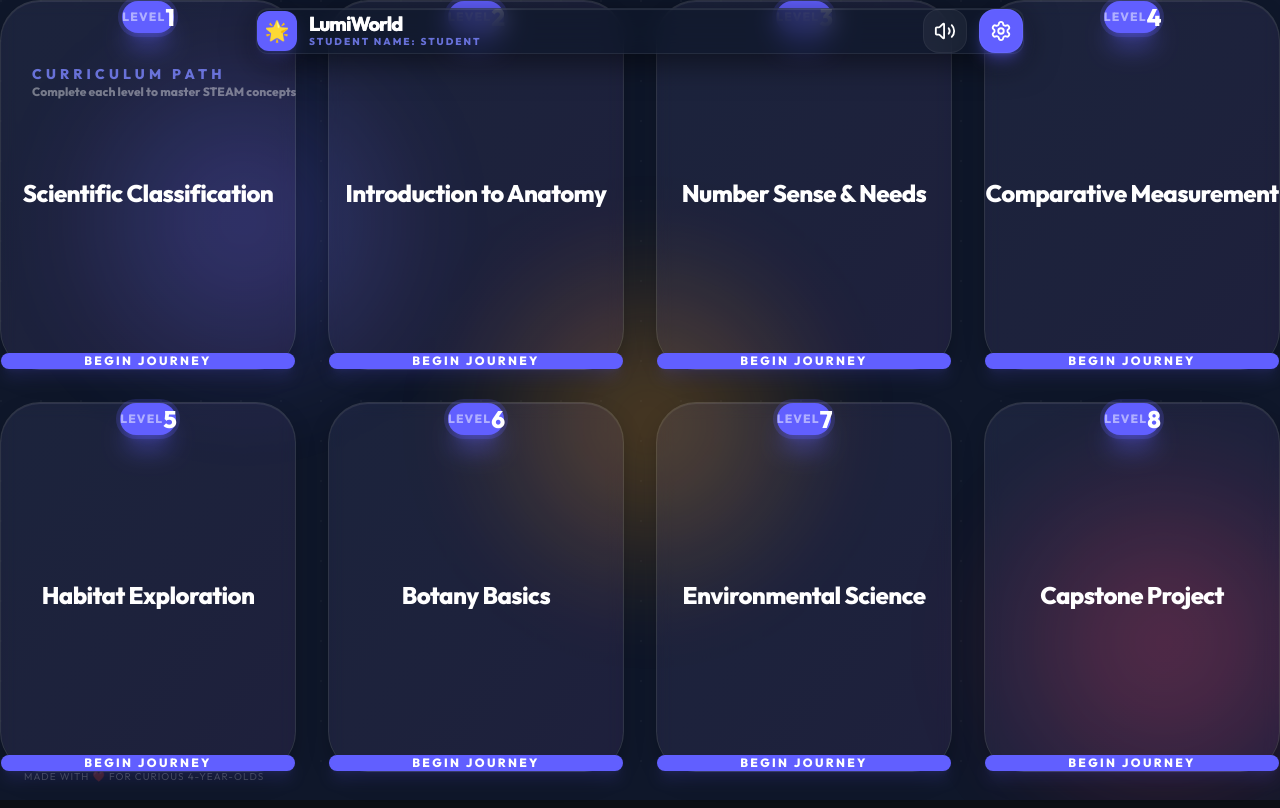
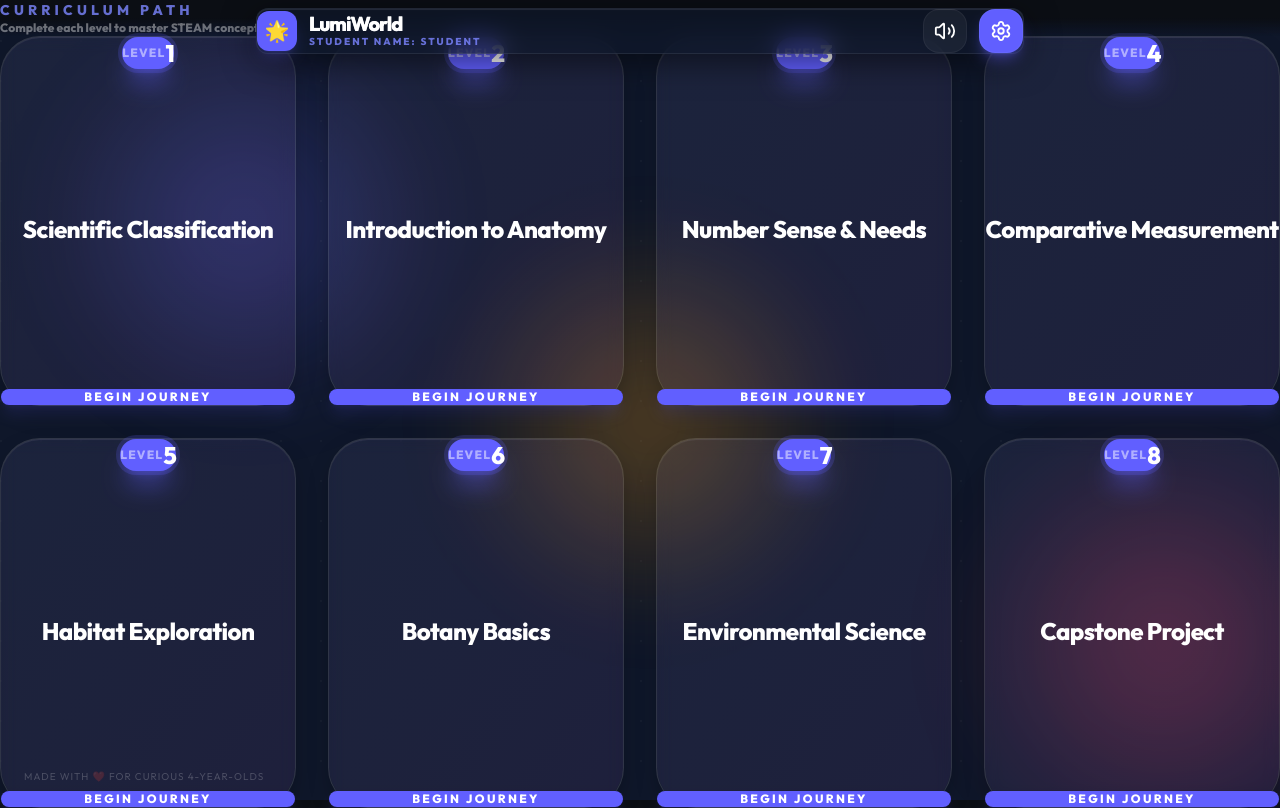
Before and after one commit to lawrence555-dev/lumiworld, a Next.js app: page / in a window 1280 px wide. Built offline with nearby package versions, Linux system fonts and the light colour scheme.

Commit message:
fix: restructure layout with sticky header group for proper spacing

```diff
--- a/app/page.tsx
+++ b/app/page.tsx
@@ -27,12 +27,13 @@ export default function Dashboard() {
   });
 
   return (
-    <div className="min-h-screen relative flex flex-col">
-      {/* Fixed Header Bar */}
+    <div className="min-h-screen relative">
+      {/* Sticky Header Group */}
+      <div className="sticky top-0 z-50 bg-gradient-to-b from-[#0B0E14] via-[#0B0E14] to-transparent pb-8">
         <Header />
 
-      {/* Fixed Curriculum Path Title - Aligned with Header */}
-      <div className="fixed top-16 left-8 z-40 pointer-events-none">
+        {/* Curriculum Path Title */}
+        <div className="mt-16 px-8">
           <h2 className="text-sm font-black uppercase tracking-[0.3em] text-indigo-400 opacity-80">
             Curriculum Path
           </h2>
@@ -40,9 +41,10 @@ export default function Dashboard() {
             Complete each level to master STEAM concepts
           </p>
         </div>
+      </div>
 
-      {/* Scrollable Content Container - Cards Only */}
-      <main className="flex-1 w-full max-w-7xl mx-auto px-8 pt-56 pb-24">
+      {/* Cards Container */}
+      <main className="w-full max-w-7xl mx-auto px-8 pb-24">
         <motion.div
           initial={{ opacity: 0, y: 20 }}
           animate={{ opacity: 1, y: 0 }}
```
Lines whose indentation alone changed are shown as unchanged.
